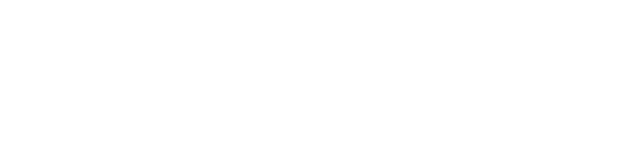
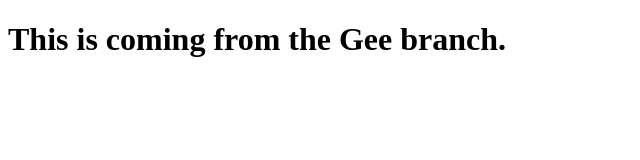
Before and after one commit to omagoodheart/faq, a plain HTML site: page index.html in a window 1280 px wide. Shown: the whole page, without its empty margins (0-640 px from the left). Drawn offline with Linux system fonts and the light colour scheme.

Commit message:
created a new branch

```diff
--- a/index.html
+++ b/index.html
@@ -6,6 +6,6 @@
     <title>Github Faq</title>
 </head>
 <body>
-
+    <h1>This is coming from the Gee branch.</h1>
 </body>
 </html>
```
Also changed, not shown: 1 other file.
